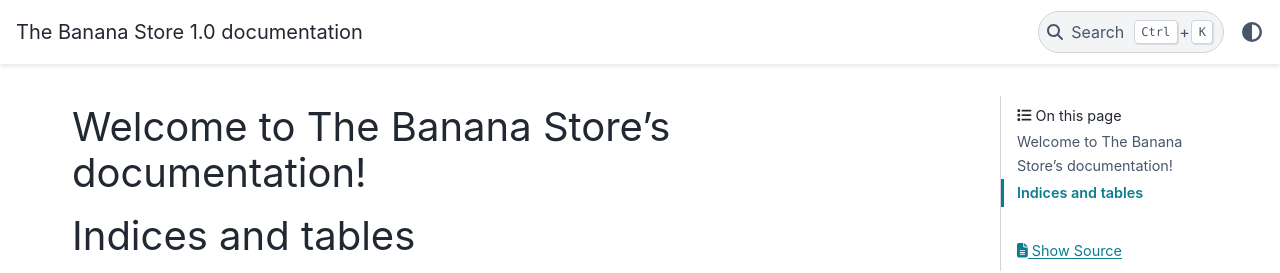
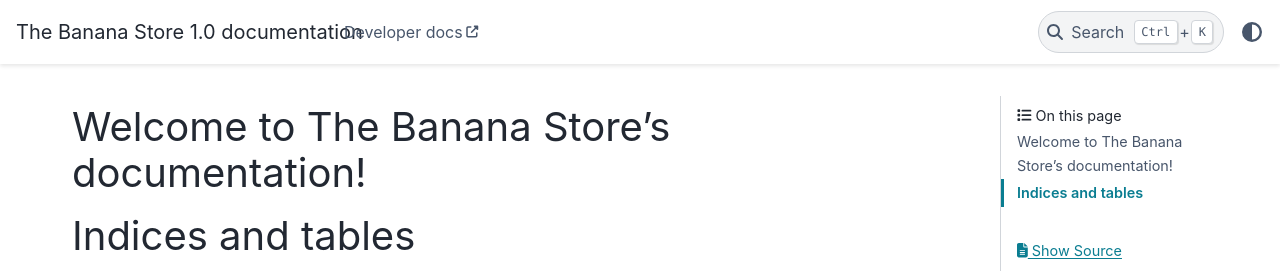
Before and after one commit to TheBananaStore/docs, a Sphinx documentation site: the page built from docs/index.rst, in a window 1280 px wide. Shown: the top 273 px of the page. Built offline with Sphinx 7.4.7 and the PyData theme 0.15.4, drawn with Linux system fonts in a browser that asks for light colours.

```diff
--- a/docs/conf.py
+++ b/docs/conf.py
@@ -43,3 +43,12 @@ html_theme = 'pydata_sphinx_theme'
 # relative to this directory. They are copied after the builtin static files,
 # so a file named "default.css" will overwrite the builtin "default.css".
 html_static_path = ['_static']
+
+
+
+
+html_theme_options = {
+  "external_links": [
+      {"name": "Developer docs", "url": "https://bananacliet.rtfd.io"},
+  ]
+}
```
